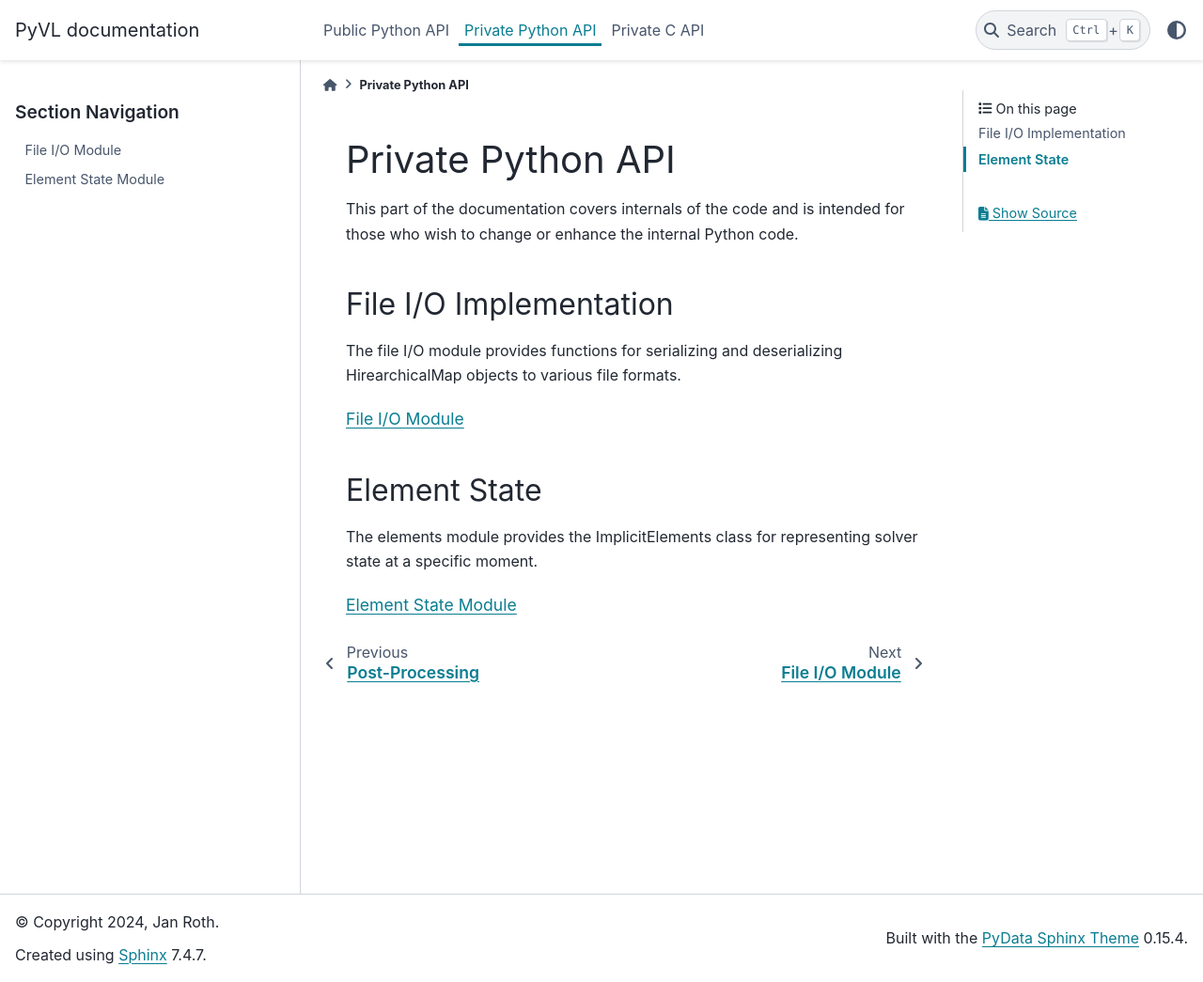
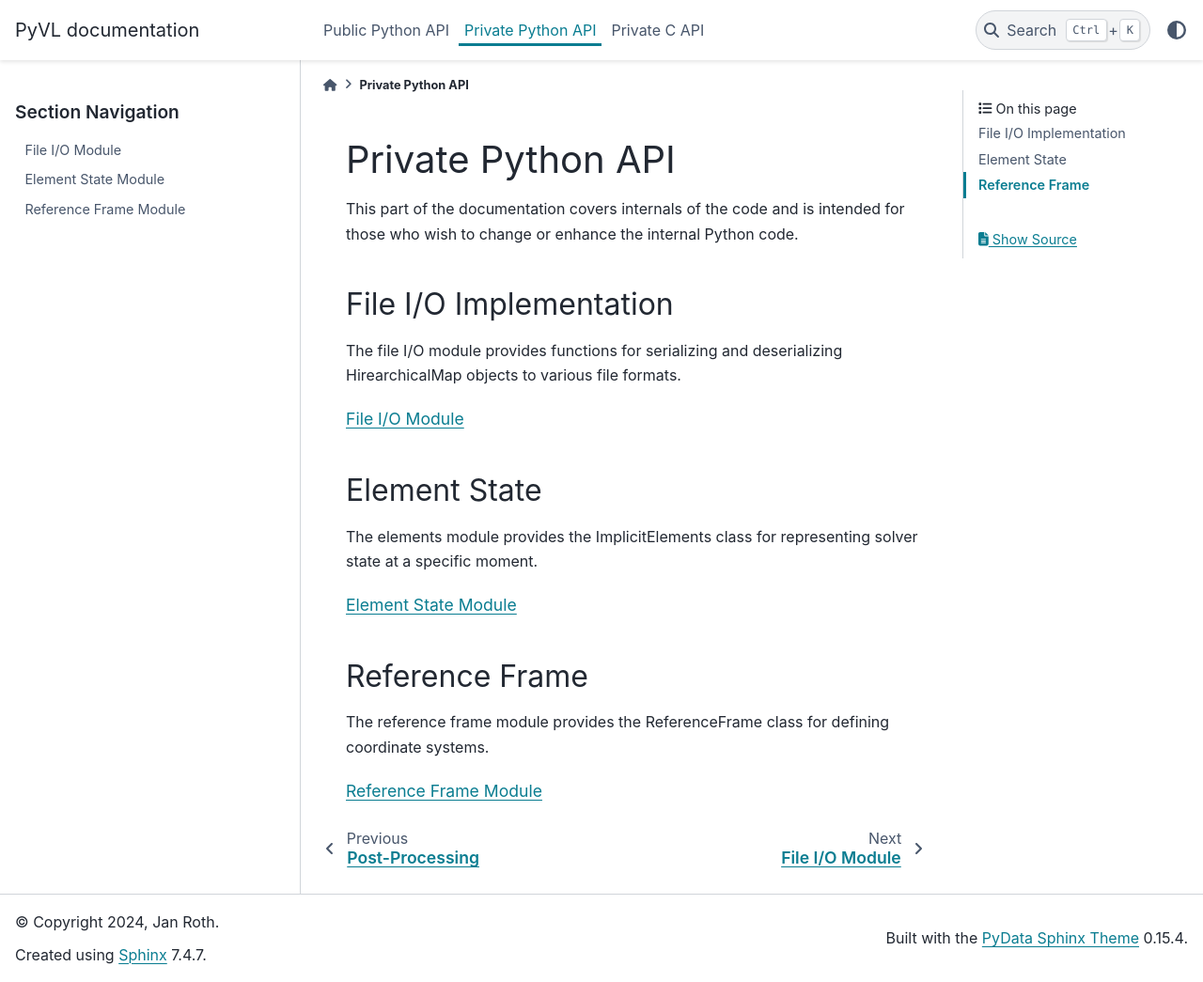
Before and after one commit to j4nr0th/pyvl, a Sphinx documentation site: the page built from doc/private_python/index.rst, in a window 1280 px wide and 1045 px high. Shown: the whole window at 94% size. Built offline with Sphinx 7.4.7 and the PyData theme 0.15.4, drawn with Linux system fonts in a browser that asks for light colours; pages that are not in the unit, such as notebooks, are missing from menus.

Commit message:
updated docs for reference frames

```diff
--- a/doc/private_python/index.rst
+++ b/doc/private_python/index.rst
@@ -30,3 +30,14 @@ solver state at a specific moment.
     :maxdepth: 1
 
     elements
+
+Reference Frame
+---------------
+
+The reference frame module provides the ReferenceFrame class for defining
+coordinate systems.
+
+.. toctree::
+    :maxdepth: 1
+
+    reference_frame
--- a/doc/public_python/reference_frame.rst
+++ b/doc/public_python/reference_frame.rst
@@ -18,4 +18,3 @@ of different :class:`ReferenceFrame` is based on the ``parent`` they have.
 
 .. autoclass:: ReferenceFrame
     :members:
-    :exclude-members: save, load
```
Also changed, not shown: doc/private_c/serialization.rst (+7 -2 lines), doc/private_python/reference_frame.rst (added, +16 -0 lines), 1 other file.
